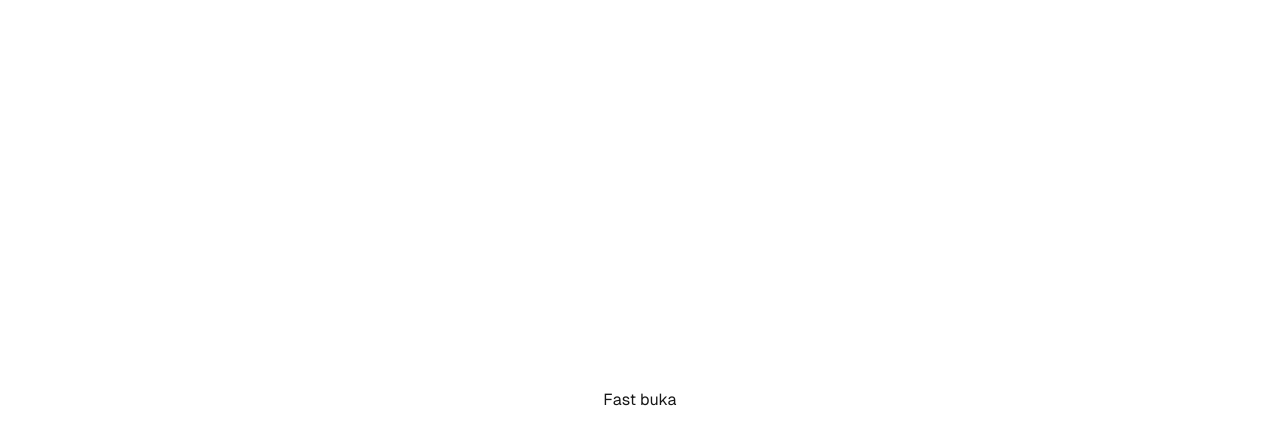
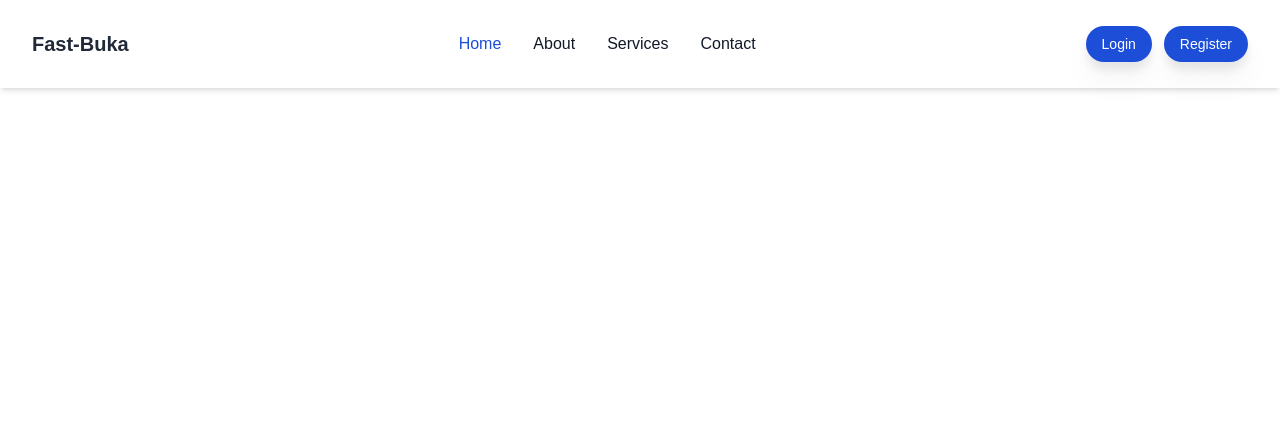
Before and after one commit to fastbuka/vendor.fastbuka.com, a Next.js app in the folder fast-buka/: page / in a window 1280 px wide. Shown: the top 444 px of the page. Built offline with nearby package versions, Linux system fonts and the light colour scheme.

Commit message:
Completed Navbar

```diff
--- a/fast-buka/src/pages/index.tsx
+++ b/fast-buka/src/pages/index.tsx
@@ -1,25 +1,152 @@
-import Image from "next/image";
-import localFont from "next/font/local";
+import { useState } from "react";
 
-const geistSans = localFont({
-  src: "./fonts/GeistVF.woff",
-  variable: "--font-geist-sans",
-  weight: "100 900",
-});
-const geistMono = localFont({
-  src: "./fonts/GeistMonoVF.woff",
-  variable: "--font-geist-mono",
-  weight: "100 900",
-});
+const Navbar = () => {
+  const [isOpen, setIsOpen] = useState(false);
 
-export default function Home() {
   return (
-    <div
-      className={`${geistSans.variable} ${geistMono.variable} grid grid-rows-[20px_1fr_20px] items-center justify-items-center min-h-screen p-8 pb-20 gap-16 sm:p-20 font-[family-name:var(--font-geist-sans)]`}
-    >
-      <main className="flex flex-col gap-8 row-start-2 items-center sm:items-start">
-        Fast buka
-       </main>
+    <div>
+      <nav className="bg-white shadow-md fixed w-full z-10 top-0 py-3">
+        <div className="max-w-7xl mx-auto px-4 sm:px-6 lg:px-8">
+          <div className="flex items-center justify-between h-16">
+            <div className="flex items-center">
+              <a href="#" className="text-xl font-bold text-gray-800">
+                Fast-Buka
+              </a>
+            </div>
+
+            {/* Desktop Menu */}
+            <div className="flex md:order-2 space-x-3 md:space-x-3 rtl:space-x-reverse hidden md:block">
+              <button
+                type="button"
+                className="text-white bg-blue-700 hover:bg-blue-800 focus:ring-4 focus:outline-none focus:ring-blue-300 font-medium rounded-full text-sm px-4 py-2 text-center dark:bg-blue-600 dark:hover:bg-blue-700 dark:focus:ring-blue-800 drop-shadow-xl transition ease-in-out delay-150 hover:-translate-y-1 hover:bg-indigo-500 duration-300 hover:drop-shadow-2xl"
+              >
+                Login
+              </button>
+              <button
+                type="button"
+                className="text-white bg-blue-700 hover:bg-blue-800 focus:ring-4 focus:outline-none focus:ring-blue-300 font-medium rounded-full text-sm px-4 py-2 text-center dark:bg-blue-600 dark:hover:bg-blue-700 dark:focus:ring-blue-800 drop-shadow-xl transition ease-in-out delay-150 hover:-translate-y-1 hover:bg-indigo-500 duration-300 hover:drop-shadow-2xl"
+              >
+                Register
+              </button>
+            </div>
+            <div
+              className="items-center justify-between hidden w-full md:flex md:w-auto md:order-1"
+              id="navbar-sticky"
+            >
+              <ul className="flex flex-col p-4 md:p-0 mt-4 font-medium border border-gray-100 rounded-lg bg-gray-50 md:space-x-8 rtl:space-x-reverse md:flex-row md:mt-0 md:border-0 md:bg-white dark:bg-gray-800 md:dark:bg-gray-900 dark:border-gray-700">
+                <li>
+                  <a
+                    href="#"
+                    className="block py-2 px-3 text-white bg-blue-700 rounded md:bg-transparent md:text-blue-700 md:p-0 md:dark:text-blue-500"
+                    aria-current="page"
+                  >
+                    Home
+                  </a>
+                </li>
+                <li>
+                  <a
+                    href="#"
+                    className="block py-2 px-3 text-gray-900 rounded hover:bg-gray-100 md:hover:bg-transparent md:hover:text-blue-700 md:p-0 md:dark:hover:text-blue-500 dark:text-white dark:hover:bg-gray-700 dark:hover:text-white md:dark:hover:bg-transparent dark:border-gray-700"
+                  >
+                    About
+                  </a>
+                </li>
+                <li>
+                  <a
+                    href="#"
+                    className="block py-2 px-3 text-gray-900 rounded hover:bg-gray-100 md:hover:bg-transparent md:hover:text-blue-700 md:p-0 md:dark:hover:text-blue-500 dark:text-white dark:hover:bg-gray-700 dark:hover:text-white md:dark:hover:bg-transparent dark:border-gray-700"
+                  >
+                    Services
+                  </a>
+                </li>
+                <li>
+                  <a
+                    href="#"
+                    className="block py-2 px-3 text-gray-900 rounded hover:bg-gray-100 md:hover:bg-transparent md:hover:text-blue-700 md:p-0 md:dark:hover:text-blue-500 dark:text-white dark:hover:bg-gray-700 dark:hover:text-white md:dark:hover:bg-transparent dark:border-gray-700"
+                  >
+                    Contact
+                  </a>
+                </li>
+              </ul>
+            </div>
+
+            {/* Mobile Menu Button */}
+            <div className="md:hidden">
+              <button
+                onClick={() => setIsOpen(!isOpen)}
+                className="text-gray-800 hover:text-gray-400 focus:outline-none"
+              >
+                <svg
+                  className="w-6 h-6"
+                  fill="none"
+                  stroke="currentColor"
+                  viewBox="0 0 24 24"
+                  xmlns="http://www.w3.org/2000/svg"
+                >
+                  <path
+                    strokeLinecap="round"
+                    strokeLinejoin="round"
+                    strokeWidth="2"
+                    d={
+                      isOpen
+                        ? "M6 18L18 6M6 6l12 12"
+                        : "M4 6h16M4 12h16M4 18h16"
+                    }
+                  ></path>
+                </svg>
+              </button>
+            </div>
+          </div>
+        </div>
+
+        {/* Mobile Menu */}
+        {isOpen && (
+          <div className="md:hidden">
+            <div className="px-2 pt-2 pb-3 space-y-1 sm:px-3">
+              <a
+                href="#"
+                className="block text-gray-800 px-3 py-2 rounded-md text-base font-medium hover:bg-gray-200"
+              >
+                Home
+              </a>
+              <a
+                href="#"
+                className="block text-gray-800 px-3 py-2 rounded-md text-base font-medium hover:bg-gray-200"
+              >
+                About
+              </a>
+              <a
+                href="#"
+                className="block text-gray-800 px-3 py-2 rounded-md text-base font-medium hover:bg-gray-200"
+              >
+                Services
+              </a>
+              <a
+                href="#"
+                className="block text-gray-800 px-3 py-2 rounded-md text-base font-medium hover:bg-gray-200"
+              >
+                Contact
+              </a>
+              <div className="flex">
+                <button
+                  type="button"
+                  className="text-white bg-blue-700 hover:bg-blue-800 focus:ring-4 focus:outline-none focus:ring-blue-300 font-medium rounded-full text-sm px-4 py-2 text-center dark:bg-blue-600 dark:hover:bg-blue-700 dark:focus:ring-blue-800 drop-shadow-xl transition ease-in-out delay-150 hover:-translate-y-1 hover:bg-indigo-500 duration-300 hover:drop-shadow-2xl lg:hidden block me-2"
+                >
+                  Login
+                </button>
+                <button
+                  type="button"
+                  className="text-white bg-blue-700 hover:bg-blue-800 focus:ring-4 focus:outline-none focus:ring-blue-300 font-medium rounded-full text-sm px-4 py-2 text-center dark:bg-blue-600 dark:hover:bg-blue-700 dark:focus:ring-blue-800 drop-shadow-xl transition ease-in-out delay-150 hover:-translate-y-1 hover:bg-indigo-500 duration-300 hover:drop-shadow-2xl lg:hidden block ms-2"
+                >
+                  Register
+                </button>
+              </div>
+            </div>
+          </div>
+        )}
+      </nav>
     </div>
   );
-}
+};
+
+export default Navbar;
--- a/fast-buka/src/styles/globals.css
+++ b/fast-buka/src/styles/globals.css
@@ -15,7 +15,7 @@
 }
 
 body {
-  color: var(--foreground);
+  color: black;
   background: var(--background);
   font-family: Arial, Helvetica, sans-serif;
 }
```
Also changed, not shown: fast-buka/package.json (+7 -6 lines), 1 other file (tests, documents, lock files or other folders).
